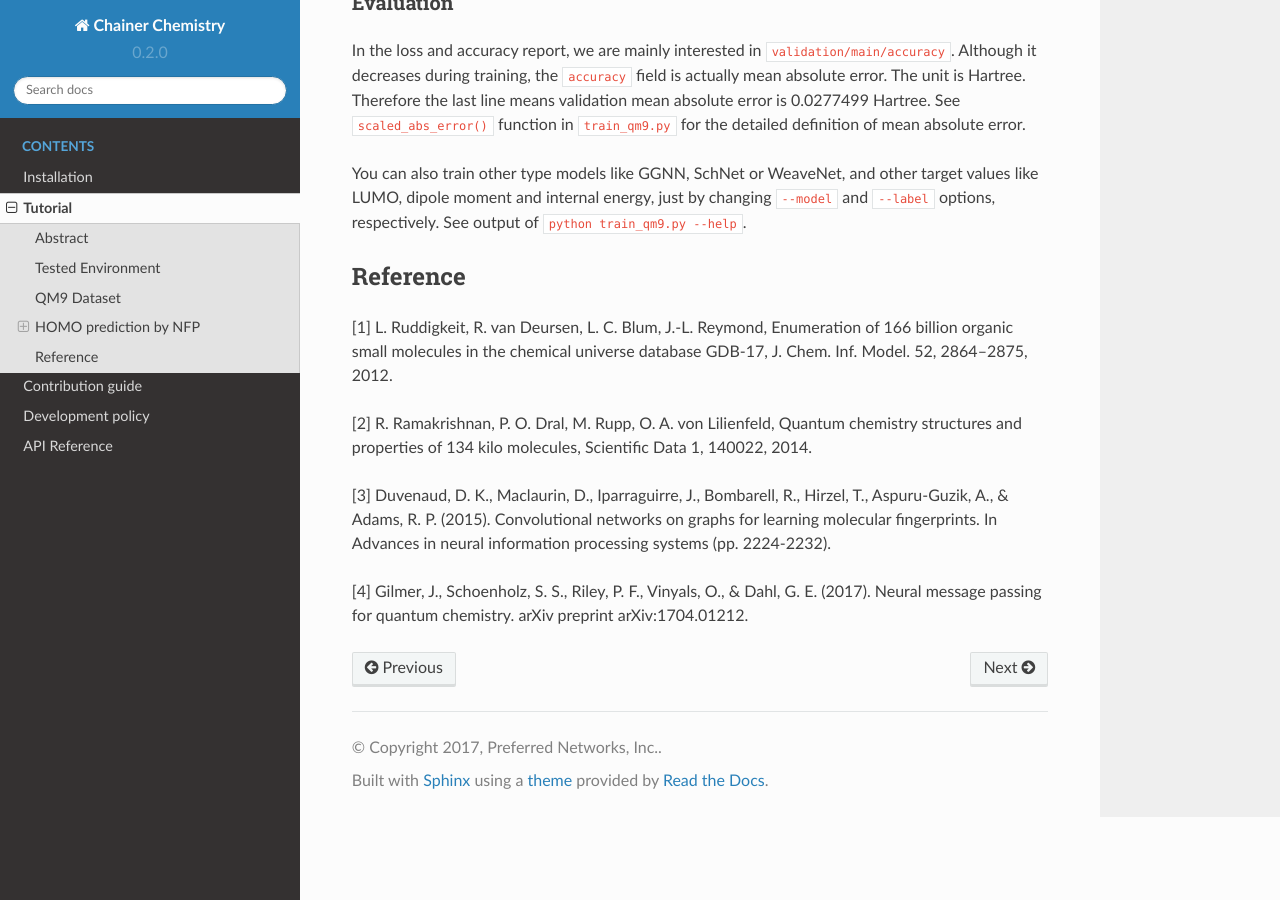
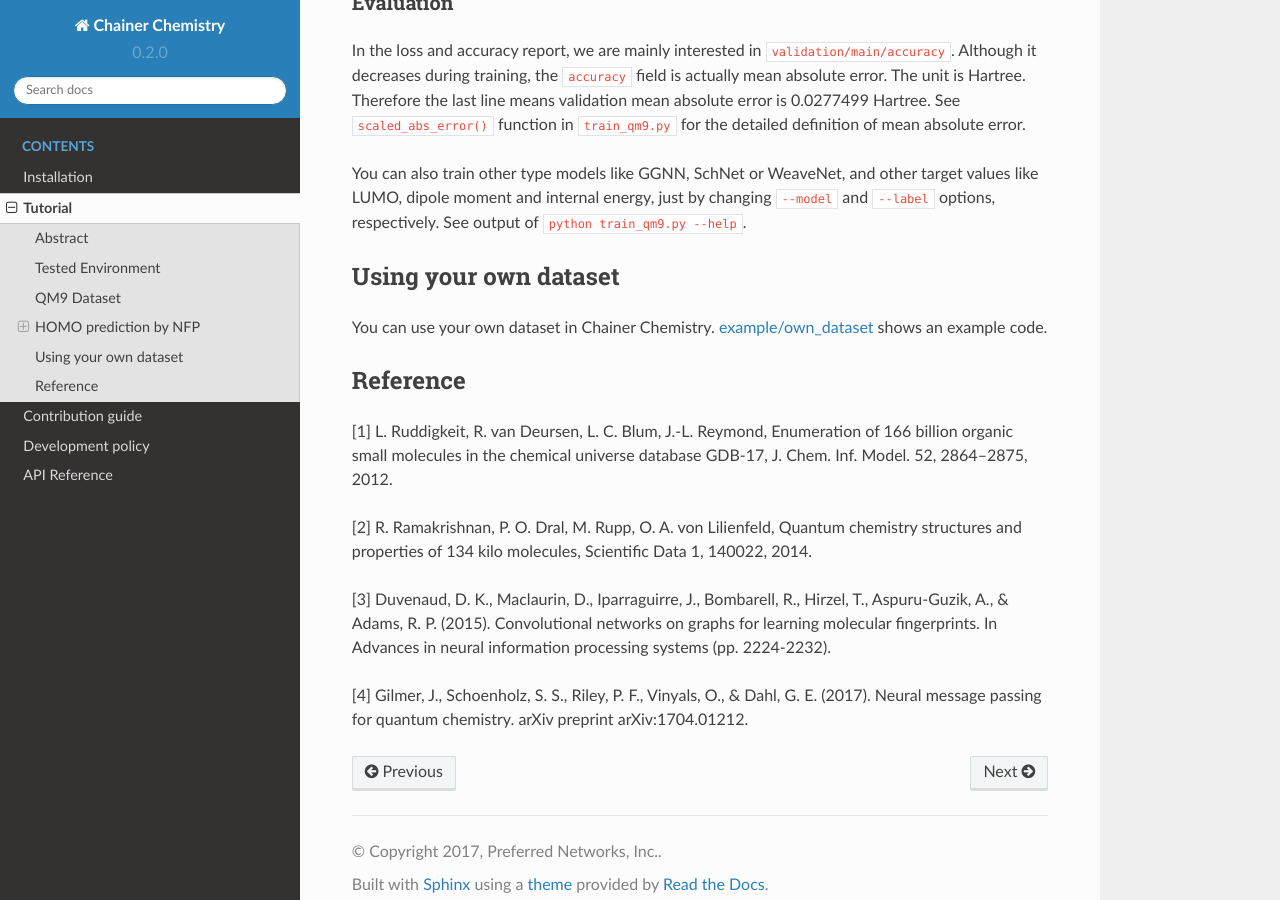
Before and after one commit to chainer/chainer-chemistry, a Sphinx documentation site: the page built from docs/source/tutorial.rst, in a window 1280 px wide and 900 px high, scrolled down 3585 px. Built offline with Sphinx 7.4.7 and the Read the Docs theme 2.0.0, drawn with Linux system fonts in a browser that asks for light colours.

Commit message:
Change following comments

```diff
--- a/docs/source/tutorial.rst
+++ b/docs/source/tutorial.rst
@@ -190,6 +190,11 @@ You can also train other type models like GGNN, SchNet or WeaveNet, and other ta
 See output of ``python train_qm9.py --help``.
 
 
+Using your own dataset
+========================
+You can use your own dataset in Chainer Chemistry.
+`example/own_dataset <https://github.com/pfnet-research/chainer-chemistry/tree/master/examples/own_dataset/>`_ shows an example code.
+
 Reference
 ========================
 [1] L. Ruddigkeit, R. van Deursen, L. C. Blum, J.-L. Reymond, Enumeration of 166 billion organic small molecules in the chemical universe database GDB-17, J. Chem. Inf. Model. 52, 2864–2875, 2012.
```
Also changed, not shown: examples/own_dataset/README.md, 1 other file.
